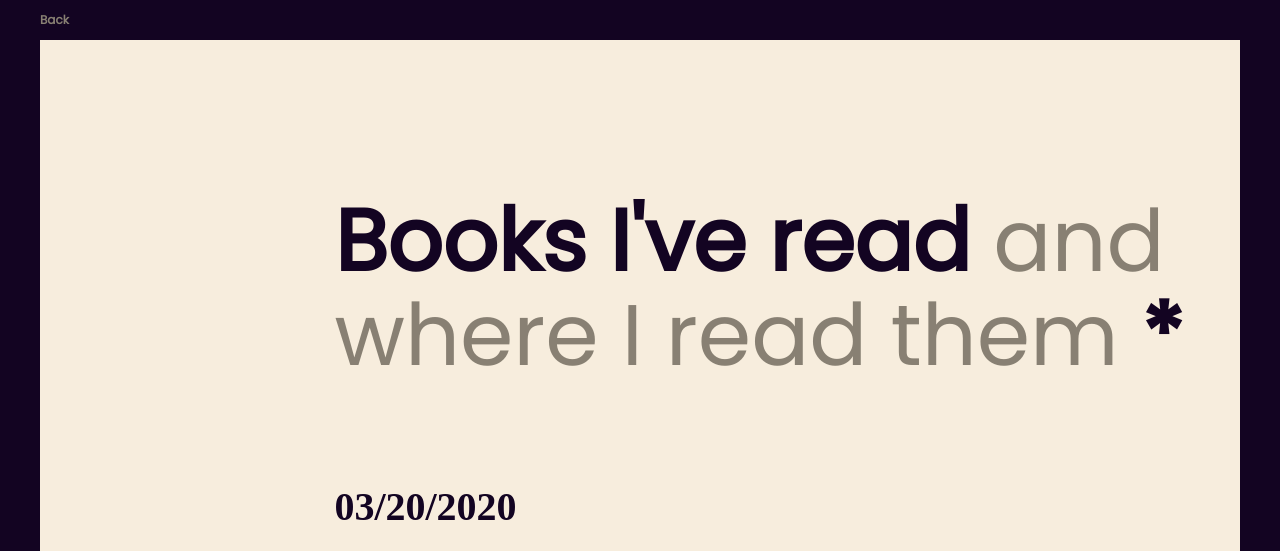
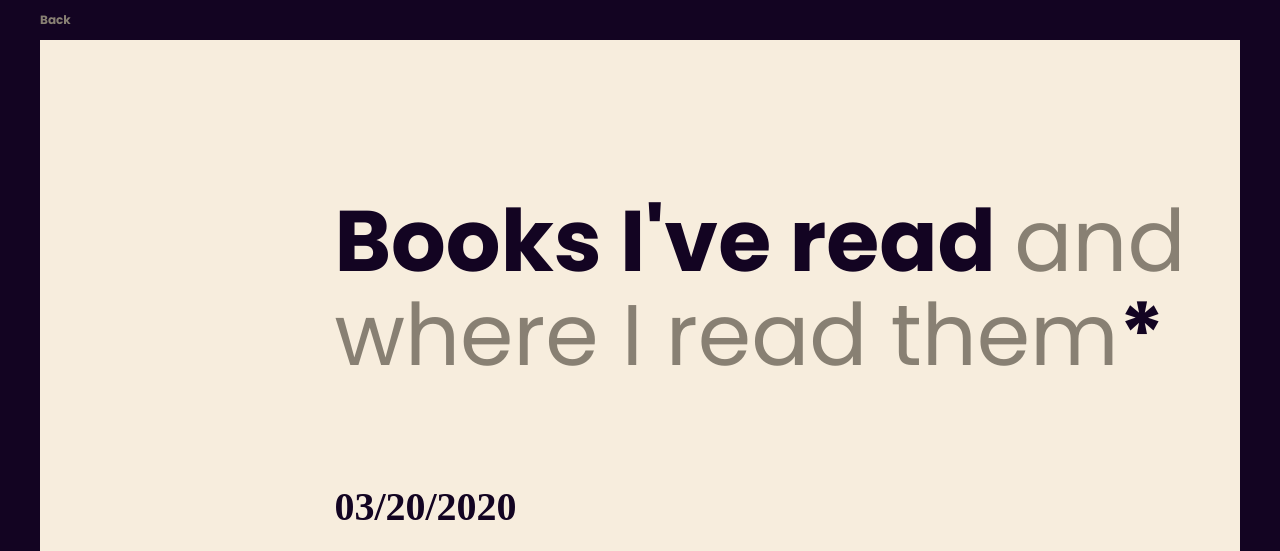
Before and after one commit to ampinsk/ampinsk.github.io, a Jekyll site: the page built from reading/reading.html, in a window 1280 px wide. Shown: the top 551 px of the page. Built offline with Jekyll 4.4.1, drawn with Linux system fonts in a browser that asks for light colours; some web fonts are replaced; grey boxes are pictures that could not be loaded.

Commit message:
Fix reading page bugs

```diff
--- a/_includes/head.html
+++ b/_includes/head.html
@@ -5,7 +5,7 @@
 <link rel="shortcut icon" href="/favicon.png" >
 <link rel="stylesheet" type="text/css" href="/main.css">
 <link rel="stylesheet" href="https://use.typekit.net/nxa2uwt.css">
-<link href='https://fonts.googleapis.com/css?family=Roboto+Mono:400,700|Karla:400,700|BioRhyme+Expanded|Inknut+Antiqua|Poppins' rel='stylesheet' type='text/css'>
+<link href='https://fonts.googleapis.com/css?family=BioRhyme+Expanded|Poppins:400,700' rel='stylesheet' type='text/css'>
 <script>
   (function(i,s,o,g,r,a,m){i['GoogleAnalyticsObject']=r;i[r]=i[r]||function(){
   (i[r].q=i[r].q||[]).push(arguments)},i[r].l=1*new Date();a=s.createElement(o),
--- a/_sass/_reading.scss
+++ b/_sass/_reading.scss
@@ -10,6 +10,10 @@
   margin: 0;
   color: $black;
   font-weight: 400;
+
+  a:hover {
+    text-decoration: none;
+  }
 }
 
 .reading-container {
--- a/reading/reading.html
+++ b/reading/reading.html
@@ -11,8 +11,7 @@ permalink: reading
 
 <section class="reading-container">
   <h1 class="book-title book-scroll">Books I've read
-    <span>and where I read them</span>
-    <a href="#hey">*</a>
+    <span>and where I read them</span><a href="#hey">*</a>
   </h1>
 
   {% for item in site.data.reading %}
```
